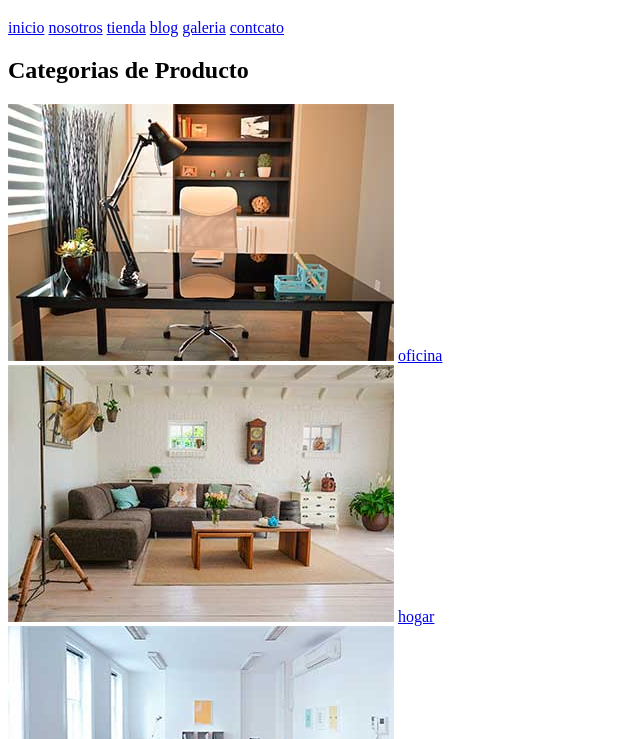
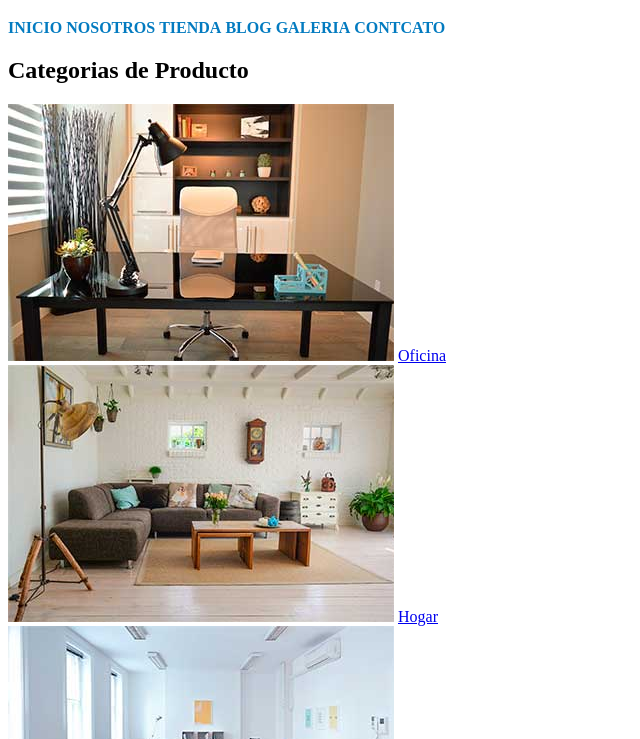
Before and after one commit to ceodev18/furnitures-ecommerce, a plain HTML site: page index.html in a window 1280 px wide. Shown: the part 61-800 px from the top of the page, without its empty margins (0-640 px from the left). Drawn offline with Linux system fonts and the light colour scheme.

Commit message:
app updated

```diff
--- a/css/app.css
+++ b/css/app.css
@@ -4,9 +4,15 @@ h1{
 h1 span{
     color: #037bc0;
 }
-footer a{
+
+
+.navegacion {
+
+}
+
+.enlace{
     text-transform: uppercase;
+    font-weight: bold;
+    text-decoration: none;
+    color: #037bc0;
 }
-a{
-    text-transform: lowercase;
-}
--- a/index.html
+++ b/index.html
@@ -13,13 +13,13 @@
     <header>
       <h1>Tienda <span>Muebles</span></h1>
     </header>
-    <nav id="navigation">
-      <a href="index.html">Inicio</a>
-      <a href="nosotros.html">Nosotros</a>
-      <a href="tienda.html">Tienda</a>
-      <a href="blog.html">Blog</a>
-      <a href="galeria.html">Galeria</a>
-      <a href="contacto.html">Contcato</a>
+    <nav class="navegacion">
+      <a class="enlace" href="index.html">Inicio</a>
+      <a class="enlace" href="nosotros.html">Nosotros</a>
+      <a class="enlace" href="tienda.html">Tienda</a>
+      <a class="enlace" href="blog.html">Blog</a>
+      <a class="enlace" href="galeria.html">Galeria</a>
+      <a class="enlace" href="contacto.html">Contcato</a>
     </nav>
 
     <section>
@@ -156,8 +156,8 @@
     <footer>
       <div>
         <h3>Categorias</h3>
-        <nav>
-          <a href="">Cocina</a>
+        <nav id="navegacion">
+          <a class="enlace" href="">Cocina</a>
           <a href="">Oficina</a>
           <a href="">Jardin</a>
           <a href="">Cochera</a>
```
